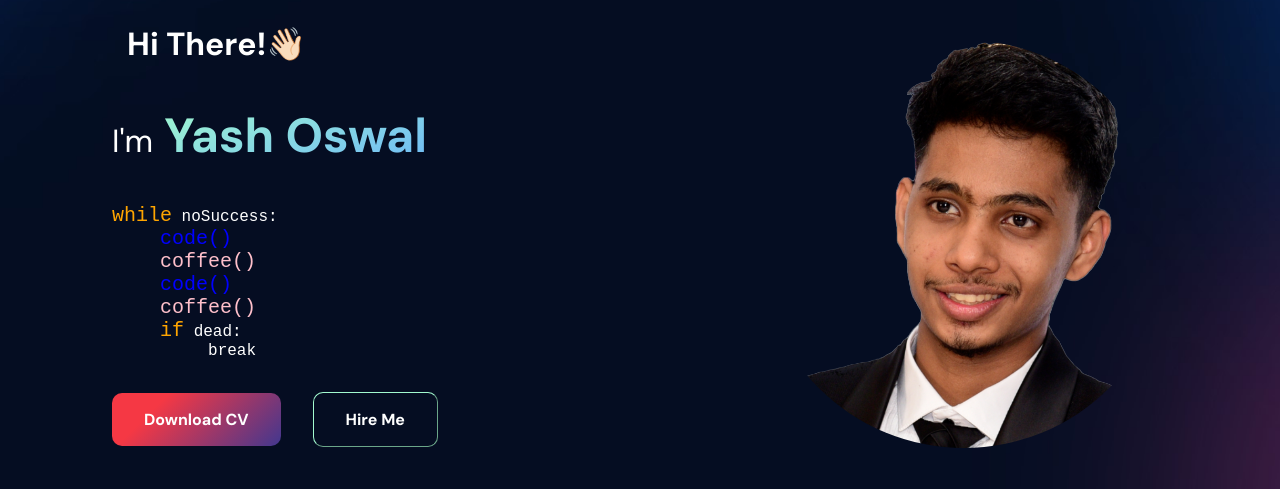
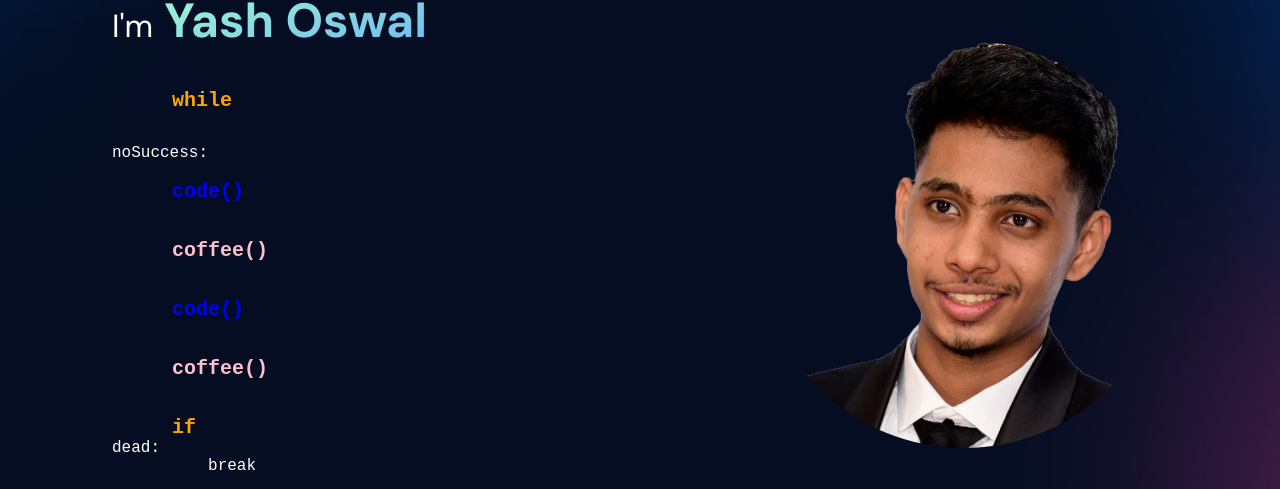
Before and after one commit to N3XT14/yoswal, a React (Create React App) app in the folder client/: page / in a window 1280 px wide. Shown: the part 192-681 px from the top of the page. Built offline with nearby package versions, Linux system fonts and the light colour scheme; no server answers.

Commit message:
Change in Resume

```diff
--- a/client/src/containers/Header/Header.jsx
+++ b/client/src/containers/Header/Header.jsx
@@ -7,7 +7,9 @@ import "./Header.scss";
 
 const Header = () => {
   const space = <Fragment>&nbsp;&nbsp;&nbsp;&nbsp;&nbsp;</Fragment>
-
+  const Greet = (param) => {
+    return <h6 style={param.style}>{space}{param.children}</h6>
+  }
   return (
     <section id="home" className="home">
       <div className="app__header app__flex">
@@ -20,17 +22,17 @@ const Header = () => {
             <strong className="p-text main-name"> Yash Oswal</strong>
           </span>
           <code className="main-name">
-            <d style={{ fontSize: 20, color: 'orange' }}>while</d> noSuccess:<br />
-            {space}<d style={{ fontSize: 20, color: 'blue' }}>code()</d><br />
-            {space}<d style={{ fontSize: 20, color: 'pink' }}>coffee()</d><br />
-            {space}<d style={{ fontSize: 20, color: 'blue' }}>code()</d><br />
-            {space}<d style={{ fontSize: 20, color: 'pink' }}>coffee()</d><br />
-            {space}<d style={{ fontSize: 20, color: 'orange' }}>if</d> dead:<br />
+            <Greet style={{ fontSize: 20, color: 'orange' }} text='while'>while</Greet> noSuccess:<br />
+            {space}<Greet style={{ fontSize: 20, color: 'blue' }}>code()</Greet><br />
+            {space}<Greet style={{ fontSize: 20, color: 'pink' }}>coffee()</Greet><br />
+            {space}<Greet style={{ fontSize: 20, color: 'blue' }}>code()</Greet><br />
+            {space}<Greet style={{ fontSize: 20, color: 'pink' }}>coffee()</Greet><br />
+            {space}<Greet style={{ fontSize: 20, color: 'orange' }}>if</Greet> dead:<br />
             {space}{space}break<br />
           </code>
 
           <div>
-            <a href="https://drive.google.com/file/d/1lWDsOBbLlOBRQUD5A7417Srb0XB4vDF_/view?usp=sharing" download="YashOswal's Resume" target="_blank">
+            <a href="https://drive.google.com/file/d/1suz_L0Pyd_L4kWEl3Z7-nQuDYvq2sunS/view?usp=sharing" download="YashOswal's Resume" target="_blank">
               <button
                 type="button"
                 className="app__header-button"
--- a/client/src/containers/Work/Work.jsx
+++ b/client/src/containers/Work/Work.jsx
@@ -6,7 +6,8 @@ import { AppWrap, MotionWrap } from "../../wrapper";
 import "./Work.scss";
 
 const Work = () => {
-  var workArr = ["Python", "AI/ML", "JavaScript", "TypeScript", "All"];
+  // var workArr = ["Python", "AI/ML", "JavaScript", "TypeScript", "All"];
+  let [workArr, setWorkArr] = useState([]);
   const [works, setWorks] = useState([]);
   const [filterWork, setFilterWork] = useState([]);
   const [activeFilter, setActiveFilter] = useState("All");
@@ -23,7 +24,15 @@ const Work = () => {
       }
 
       const data = await response.json();
+      for (let idx in data) {
+        for (let item of data[idx]["tags"]) {
+          if (workArr.includes(item) === false) {
+            workArr.push(item);
+          }
+        }
+      }
 
+      setWorkArr(workArr)
       setWorks(data);
       setFilterWork(data);
     }
```
